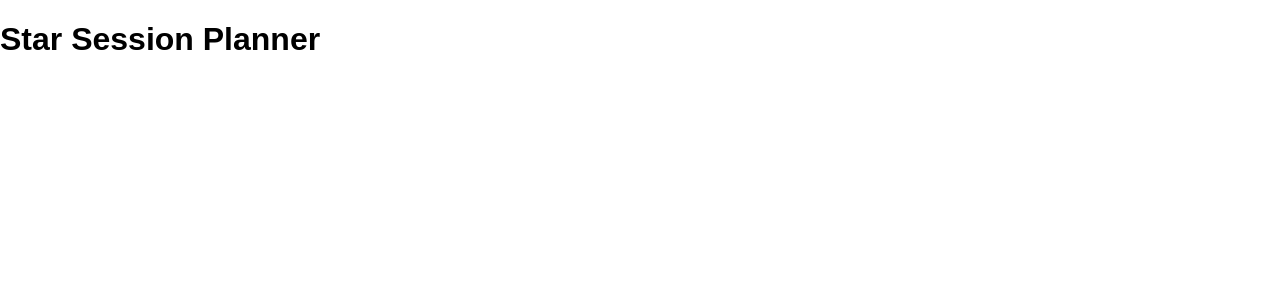
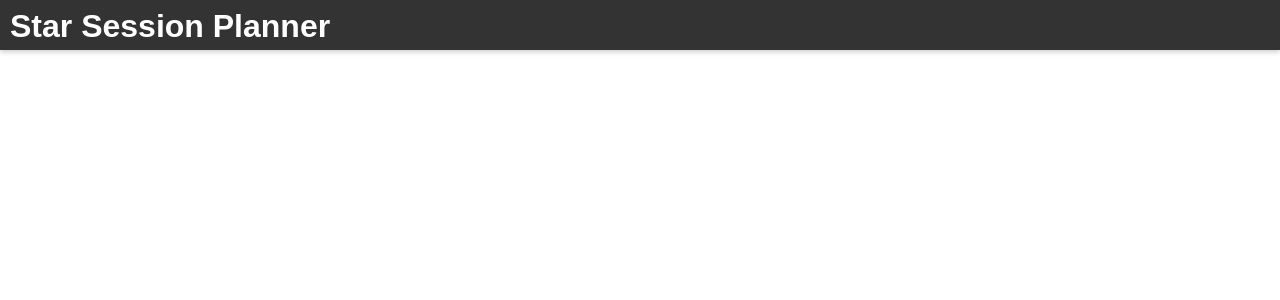
Before and after one commit to kjanus03/star-session-planner, a Flask app: template app/templates/base.html in a window 1280 px wide. Shown: the top 300 px of the page. Run offline with Flask 3, Linux system fonts and the light colour scheme; the template is opened without the code that fills it, so the values that code supplies are empty; some libraries are stand-ins or nearby versions.

Commit message:
Layout changes

```diff
--- a/app/__init__.py
+++ b/app/__init__.py
@@ -2,7 +2,7 @@ from flask import Flask
 
 
 def create_app():
-    app = Flask(__name__)
+    app = Flask(__name__, static_folder='static', template_folder='templates')
 
     # Register blueprints
     from .routes import main as main_blueprint
--- a/app/static/css/styles.css
+++ b/app/static/css/styles.css
@@ -1,25 +1,62 @@
-/* styles.css */
+/* General Styles */
 body {
     margin: 0;
     padding: 0;
-    display: flex;
     height: 100vh;
     font-family: Arial, sans-serif;
+    display: flex;
+    flex-direction: column;
 }
 
-#map {
-    flex: 1;
+/* Topbar Styles */
+.topbar {
+    background-color: #333;
+    color: #fff;
+    padding: 5px 10px;
+    text-align: left;
+    font-size: 1rem;
+    box-shadow: 0 2px 5px rgba(0, 0, 0, 0.2);
+    position: fixed;
+    top: 0;
+    left: 0;
+    right: 0;
+    z-index: 1000;
+    height: 40px;
+    line-height: 0; /* Ensure the text is vertically centered */
 }
 
+#content {
+    flex: 1;
+    display: flex;
+    margin-top: 40px
+}
+
+/* Sidebar Styles */
 .sidebar {
     width: 300px;
-    height: 100vh;
+    height: calc(100vh - 70px);
     background-color: white;
     overflow-y: auto;
     box-shadow: -2px 0 5px rgba(0,0,0,0.5);
     padding: 10px;
+    position: fixed;
+    right: 0;
+    bottom: 0;
+    z-index: 1001; /* Ensure sidebar is above map */
 }
 
+/* Map Styles */
+#map {
+    flex: 1;
+    margin-right: 300px; /* Create space for the sidebar */
+    height: calc(100vh - 40px); /* Make sure the map fills the remaining height */
+}
+
+.leaflet-bottom.leaflet-left .leaflet-control-zoom {
+    margin-bottom: 60px;  /* The zoom control is moved a bit up */
+}
+
+/* Tab and content styles */
 .tab {
     overflow: hidden;
     border-bottom: 1px solid #ccc;
--- a/app/static/js/scripts.js
+++ b/app/static/js/scripts.js
@@ -1,8 +1,14 @@
 // scripts.js
 
 var map = L.map('map', {
-    worldCopyJump: false, continuousWorld: false
+    worldCopyJump: false,
+    continuousWorld: false,
+    zoomControl: false
 }).setView([54.5260, 15.2551], 4); // Center on Europe
+
+L.control.zoom({
+    position: 'bottomleft'
+}).addTo(map);
 
 L.tileLayer('https://{s}.basemaps.cartocdn.com/light_all/{z}/{x}/{y}{r}.png', {
     attribution: '&copy; OpenStreetMap contributors &copy; CARTO'
@@ -11,6 +17,7 @@ L.tileLayer('https://{s}.basemaps.cartocdn.com/light_all/{z}/{x}/{y}{r}.png', {
 var currentMarker = null;
 
 function onMapClick(e) {
+    console.log("Map clicked!");
     var lat = e.latlng.lat;
     var lon = e.latlng.lng;
 
@@ -45,6 +52,8 @@ function onMapClick(e) {
     });
 }
 
+map.on('click', onMapClick);
+
 function openTab(evt, tabName) {
     var i, tabcontent, tablinks;
     tabcontent = document.getElementsByClassName("tabcontent");
@@ -60,8 +69,6 @@ function openTab(evt, tabName) {
     document.getElementById(tabName).style.display = "block";
     evt.currentTarget.className += " active";
 }
-
-map.on('click', onMapClick);
 
 function renderGeographicalInfo(data) {
     let html = '';
--- a/app/templates/base.html
+++ b/app/templates/base.html
@@ -7,7 +7,7 @@
     <link rel="stylesheet" href="{{ url_for('static', filename='css/styles.css') }}">
 </head>
 <body>
-    <header>
+    <header class="topbar">
         <h1>Star Session Planner</h1>
     </header>
 
```
Also changed, not shown: app/templates/index.html (+8 -3 lines).
